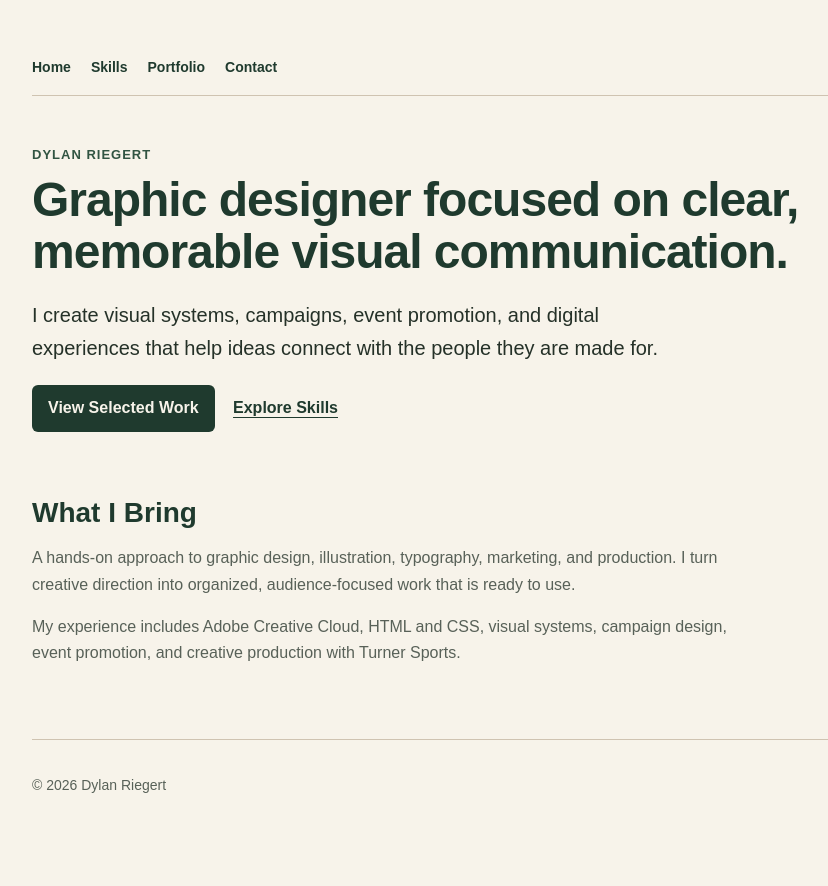
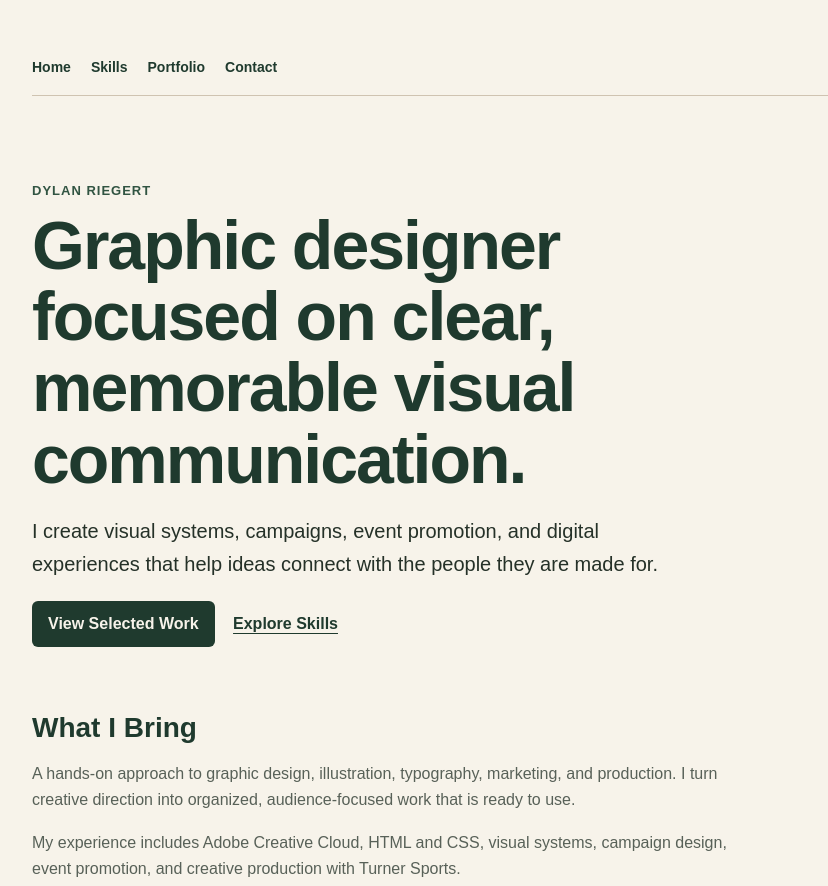
Before and after one commit to driegs17-alt/Personal-Website, a plain HTML site: page index.html in a window 1280 px wide. Shown: the top 886 px of the page, without its empty margins (182-1010 px from the left). Before the commit the page ends 853 px from the top, so only its background shows below. Drawn offline with Linux system fonts and the light colour scheme.

Commit message:
Update style.css

```diff
--- a/style.css
+++ b/style.css
@@ -226,3 +226,19 @@ footer p {
     max-height: 520px;
   }
 }
+
+.home-intro {
+  max-width: 780px;
+  padding-top: 36px;
+}
+
+.home-intro h1 {
+  max-width: 760px;
+  font-size: clamp(42px, 6vw, 68px);
+  letter-spacing: -2px;
+  line-height: 1.05;
+}
+
+.home-summary {
+  max-width: 700px;
+}
```
